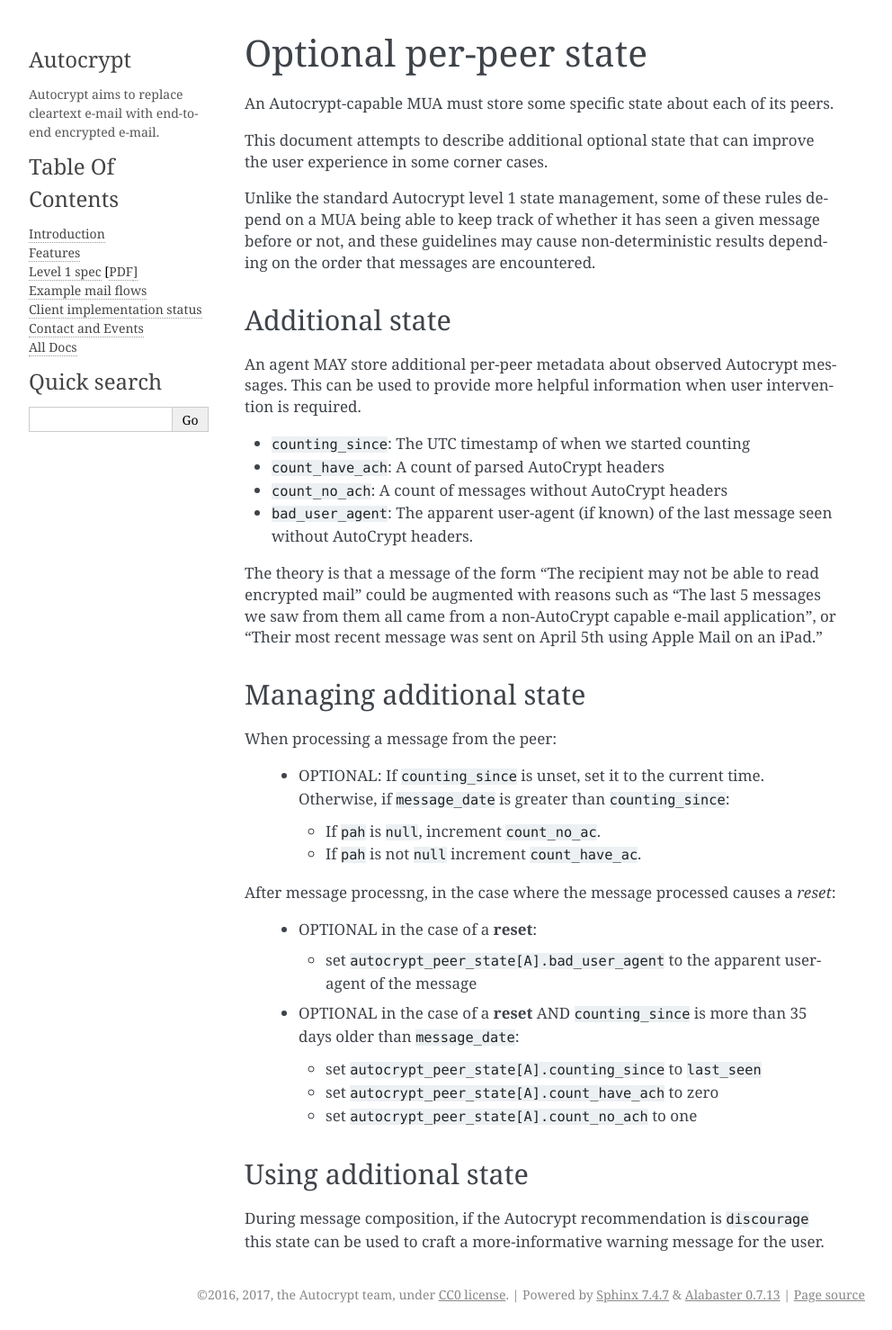
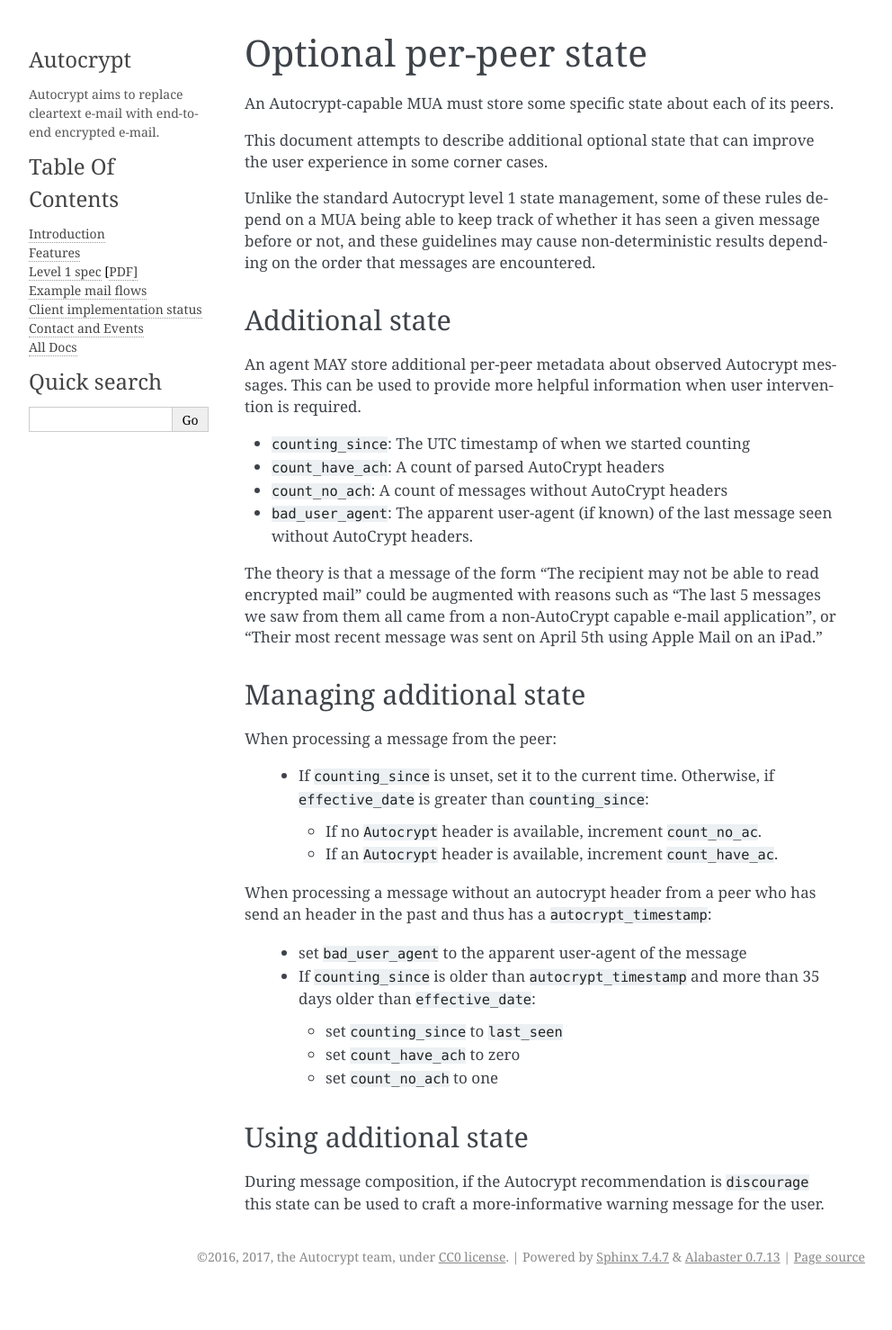
Before and after one commit to autocrypt/autocrypt, a Sphinx documentation site: the page built from doc/optional-state.rst, in a window 1280 px wide. Shown: the whole page at 90% size, without its empty margins (148-1140 px from the left). Built offline with Sphinx 7.4.7, drawn with Linux system fonts in a browser that asks for light colours; after the commit the page ends 1436 px from its top, so only the background shows below that.

Commit message:
update optional state to current level 1
I removed the OPTIONAL: inside the message processing because
the whole process is optional - but once you do it none of the
steps are optional anymore. If you leave them out the count will
be wrong.

I also removed references to ``autocrypt_peer_state[A]`` rather
than updating them to ``peers[P]`` to improve readability and
make this less coupled to the higher level data structures.

We do not have a reset state anymore - therefore we now compare
``counting_since`` to the ``autocrypt_timestamp``. This is
effectively a detection of resets because we update
``counting_since`` on resets.

```diff
--- a/doc/optional-state.rst
+++ b/doc/optional-state.rst
@@ -37,27 +37,24 @@ Managing additional state
 
 When processing a message from the peer:
 
- - OPTIONAL: If ``counting_since`` is unset, set it to the current time.
-   Otherwise, if ``message_date`` is greater than ``counting_since``:
+ - If ``counting_since`` is unset, set it to the current time.
+   Otherwise, if ``effective_date`` is greater than ``counting_since``:
 
-   - If ``pah`` is ``null``, increment ``count_no_ac``.
-   - If ``pah`` is not ``null`` increment ``count_have_ac``.
+   - If no ``Autocrypt`` header is available, increment ``count_no_ac``.
+   - If an ``Autocrypt`` header is available, increment ``count_have_ac``.
 
 
-After message processng, in the case where the message processed
-causes a *reset*:
+When processing a message without an autocrypt header from a peer who
+has send an header in the past and thus has a ``autocrypt_timestamp``:
 
- - OPTIONAL in the case of a **reset**:
+ - set ``bad_user_agent`` to the apparent user-agent of the message
 
-   - set ``autocrypt_peer_state[A].bad_user_agent`` to the apparent
-     user-agent of the message
+ - If ``counting_since`` is older than ``autocrypt_timestamp`` and more
+   than 35 days older than ``effective_date``:
 
- - OPTIONAL in the case of a **reset** AND ``counting_since`` is more
-   than 35 days older than ``message_date``:
-
-   - set ``autocrypt_peer_state[A].counting_since`` to ``last_seen``
-   - set ``autocrypt_peer_state[A].count_have_ach`` to zero
-   - set ``autocrypt_peer_state[A].count_no_ach`` to one
+   - set ``counting_since`` to ``last_seen``
+   - set ``count_have_ach`` to zero
+   - set ``count_no_ach`` to one
 
 
 Using additional state
```
